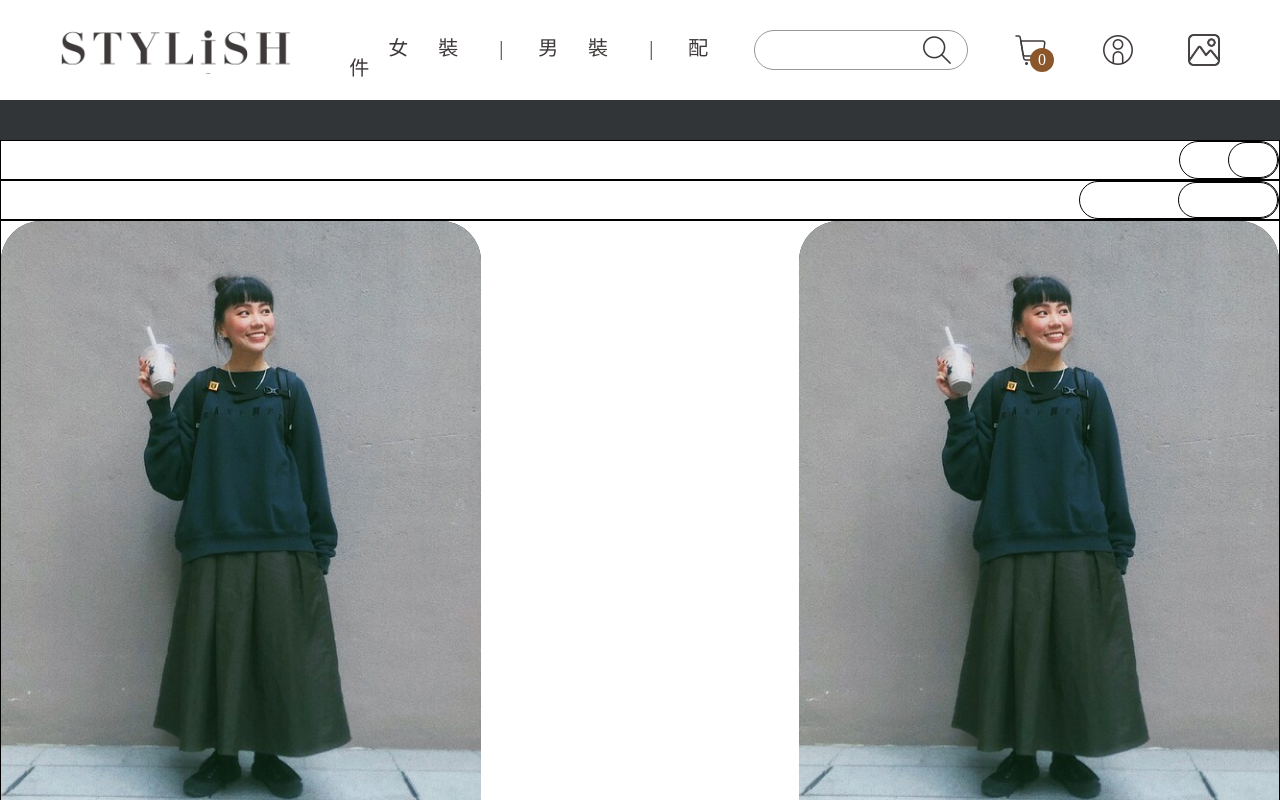
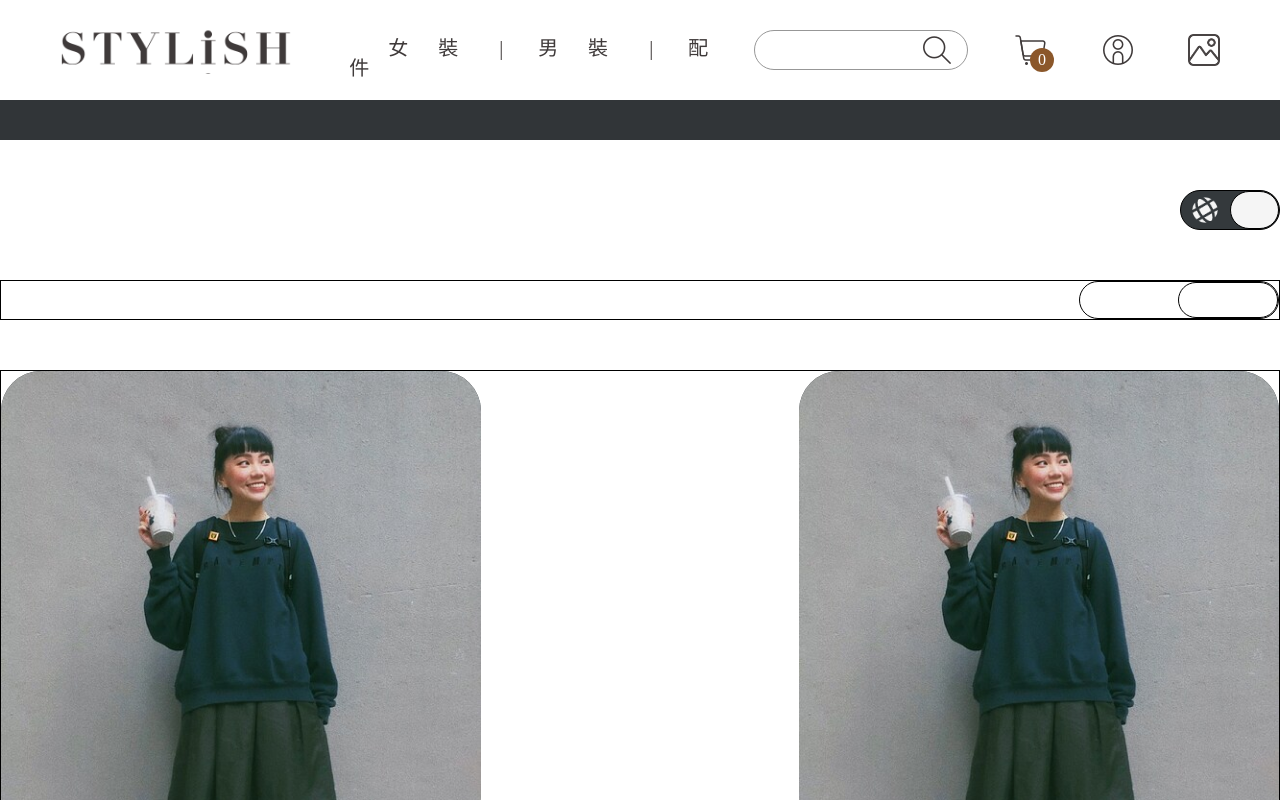
Before and after one commit to Jefflinxx/co-work-group6, a React (Create React App) app: page /social in a window 1280 px wide. Shown: the top 800 px of the page. Built offline with nearby package versions, Linux system fonts and the light colour scheme; a web font is replaced by a local one.

Commit message:
finish changemode layout on desktop

```diff
--- a/src/pages/Social/Social.js
+++ b/src/pages/Social/Social.js
@@ -4,6 +4,8 @@ import imagetest from "./imagetest.png";
 import heart from "./heart.png";
 import follow from "./follow.png";
 import save from "./save.png";
+import ball from "./ball.png";
+import rectangle from "./rectangle.png";
 
 function Social() {
   const Wrapper = styled.div`
@@ -17,9 +19,10 @@ function Social() {
 
   const ChangeModeWrapper = styled.div`
     height: 40px;
-    border: 1px solid black;
+
     display: flex;
     justify-content: flex-end;
+    margin: 50px 0px;
   `;
 
   const ChangeModeDiv = styled.div`
@@ -28,13 +31,40 @@ function Social() {
     border-radius: 40px;
     display: flex;
     justify-content: flex-end;
+    background: #34393c;
+    position: relative;
+  `;
+
+  const BallIcon = styled.div`
+    width: 50px;
+    height: 40px;
+    position: relative;
+    bottom: 1px;
+    background-position: center;
+    background-repeat: no-repeat;
+    background-image: url(${ball});
+    background-size: 30px 30px;
+  `;
+
+  const RectangleIcon = styled.div`
+    position: absolute;
+    top: -1px;
+    width: 50px;
+    height: 40px;
+
+    background-position: center;
+    background-repeat: no-repeat;
+    background-image: url(${rectangle});
+    background-size: 32px 32px;
   `;
 
   const ChangeModeButton = styled.div`
     width: 50px;
-    border: 1px solid black;
+    cursor: pointer;
     border-radius: 40px;
     z-index: 1;
+    background: #f5f5f5;
+    border: 1px solid black;
   `;
 
   const SortWrapper = styled.div`
@@ -42,6 +72,7 @@ function Social() {
     border: 1px solid black;
     display: flex;
     justify-content: flex-end;
+    margin-bottom: 50px;
   `;
 
   const SortDiv = styled.div`
@@ -130,6 +161,8 @@ function Social() {
       <CenterWrapper>
         <ChangeModeWrapper>
           <ChangeModeDiv>
+            <BallIcon></BallIcon>
+            <RectangleIcon></RectangleIcon>
             <ChangeModeButton></ChangeModeButton>
           </ChangeModeDiv>
         </ChangeModeWrapper>
```
Also changed, not shown: src/pages/Social/ball.png (added), src/pages/Social/rectangle.png (added).
